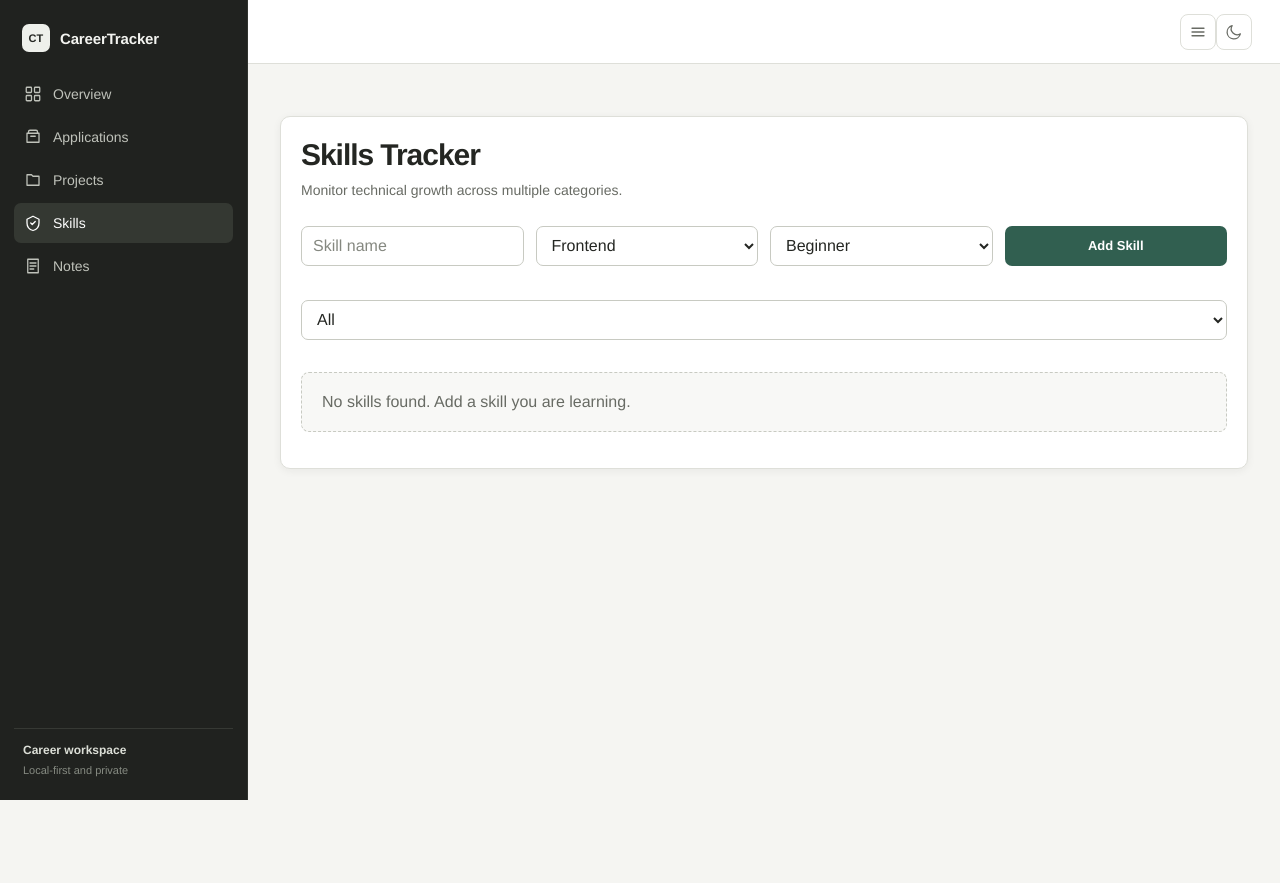
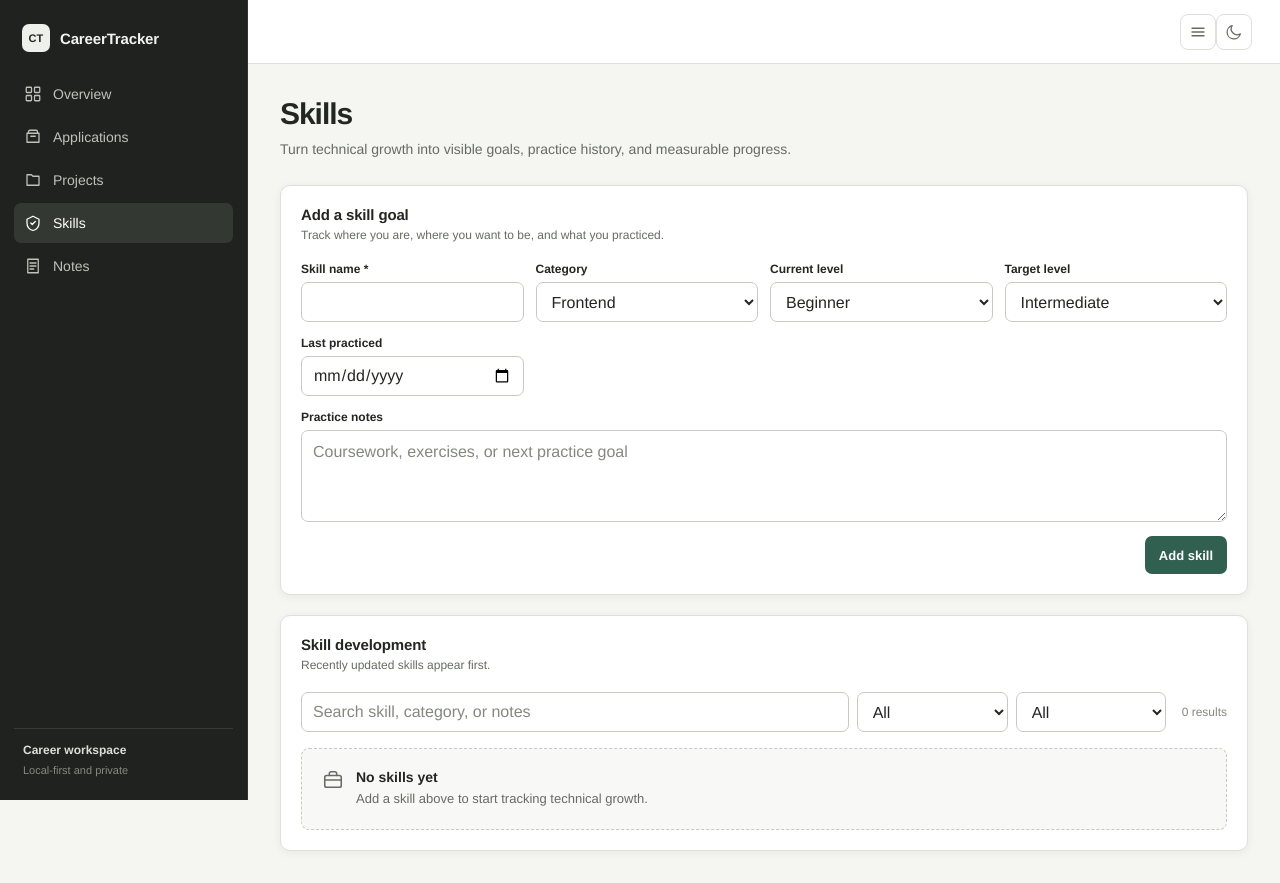
Before and after one commit to gmagnavita15/CareerTracker, a React (Vite) app: page /skills in a window 1280 px wide. Before the commit the page ends 800 px from the top, so only its background shows below. Built offline with nearby package versions, Linux system fonts and the light colour scheme.

Commit message:
feat: modernize skill development workflow

```diff
--- a/src/components/SkillList.tsx
+++ b/src/components/SkillList.tsx
@@ -1,8 +1,16 @@
 import { useState } from "react";
 import toast from "react-hot-toast";
+import { SKILL_CATEGORIES, SKILL_LEVELS } from "../constants";
+import { formatDate } from "../services/formatService";
+import { validateOptionalDate, validateRequired } from "../services/validationService";
 import type { Skill, SkillCategory, SkillLevel } from "../types";
-import { SKILL_CATEGORIES, SKILL_LEVELS } from "../constants";
-import SectionHeader from "./SectionHeader";
+import ConfirmDialog from "./ConfirmDialog";
+import DetailPanel from "./DetailPanel";
+import EmptyState from "./EmptyState";
+import FilterBar from "./FilterBar";
+import FormField from "./FormField";
+import PageHeader from "./PageHeader";
+import StatusBadge from "./StatusBadge";
 
 type SkillListProps = {
   skills: Skill[];
@@ -13,147 +21,226 @@ function SkillList({ skills, setSkills }: SkillListProps) {
   const [name, setName] = useState("");
   const [category, setCategory] = useState<SkillCategory>("Frontend");
   const [level, setLevel] = useState<SkillLevel>("Beginner");
-  const [categoryFilter, setCategoryFilter] = useState("All");
+  const [targetLevel, setTargetLevel] = useState<SkillLevel>("Intermediate");
+  const [lastPracticed, setLastPracticed] = useState("");
+  const [notes, setNotes] = useState("");
+  const [nameError, setNameError] = useState("");
+  const [dateError, setDateError] = useState("");
+  const [searchTerm, setSearchTerm] = useState("");
+  const [categoryFilter, setCategoryFilter] = useState<"All" | SkillCategory>("All");
+  const [levelFilter, setLevelFilter] = useState<"All" | SkillLevel>("All");
+  const [pendingDelete, setPendingDelete] = useState<Skill | null>(null);
 
   function handleSubmit(event: React.FormEvent) {
     event.preventDefault();
-
-    if (!name.trim()) {
-      toast.error("Skill name is required");
+    const nextNameError = validateRequired(name, "Skill name", 80);
+    const nextDateError = validateOptionalDate(lastPracticed);
+    setNameError(nextNameError);
+    setDateError(nextDateError);
+    if (nextNameError || nextDateError) {
+      toast.error("Review the highlighted skill fields.");
       return;
     }
 
-    const newSkill: Skill = {
+    const timestamp = new Date().toISOString();
+    setSkills((current) => [...current, {
       id: crypto.randomUUID(),
       name: name.trim(),
       category,
       level,
-      targetLevel: level,
-      lastPracticed: "",
-      notes: "",
-      createdAt: new Date().toISOString(),
-      updatedAt: new Date().toISOString(),
-    };
-
-    setSkills([...skills, newSkill]);
+      targetLevel,
+      lastPracticed,
+      notes: notes.trim(),
+      createdAt: timestamp,
+      updatedAt: timestamp,
+    }]);
     toast.success("Skill added");
-
     setName("");
     setCategory("Frontend");
     setLevel("Beginner");
+    setTargetLevel("Intermediate");
+    setLastPracticed("");
+    setNotes("");
+    setNameError("");
+    setDateError("");
   }
 
-  function handleDelete(id: string) {
-    setSkills(skills.filter((skill) => skill.id !== id));
-    toast.success("Skill deleted");
-  }
-
-  function handleLevelChange(id: string, newLevel: SkillLevel) {
-    setSkills(
-      skills.map((skill) =>
-        skill.id === id
-          ? { ...skill, level: newLevel, updatedAt: new Date().toISOString() }
-          : skill
-      )
-    );
-
+  function handleLevelChange(id: string, nextLevel: SkillLevel) {
+    setSkills((current) => current.map((skill) =>
+      skill.id === id
+        ? { ...skill, level: nextLevel, updatedAt: new Date().toISOString() }
+        : skill
+    ));
     toast.success("Skill level updated");
   }
 
-  const filteredSkills =
-    categoryFilter === "All"
-      ? skills
-      : skills.filter((skill) => skill.category === categoryFilter);
+  function confirmDelete() {
+    if (!pendingDelete) return;
+    setSkills((current) => current.filter((skill) => skill.id !== pendingDelete.id));
+    toast.success("Skill deleted");
+    setPendingDelete(null);
+  }
+
+  const filteredSkills = skills
+    .filter((skill) => {
+      const search = searchTerm.trim().toLowerCase();
+      return (
+        (!search || [skill.name, skill.category, skill.notes]
+          .some((value) => value.toLowerCase().includes(search))) &&
+        (categoryFilter === "All" || skill.category === categoryFilter) &&
+        (levelFilter === "All" || skill.level === levelFilter)
+      );
+    })
+    .sort((a, b) => Date.parse(b.updatedAt) - Date.parse(a.updatedAt));
 
   return (
-    <section className="section-card">
-      <SectionHeader
-        title="Skills Tracker"
-        description="Monitor technical growth across multiple categories."
+    <>
+      <PageHeader
+        description="Turn technical growth into visible goals, practice history, and measurable progress."
+        title="Skills"
       />
 
-      <form className="application-form" onSubmit={handleSubmit}>
-        <input
-          value={name}
-          onChange={(event) => setName(event.target.value)}
-          placeholder="Skill name"
-        />
+      <section className="section-card">
+        <div className="panel-heading">
+          <div>
+            <h2>Add a skill goal</h2>
+            <p>Track where you are, where you want to be, and what you practiced.</p>
+          </div>
+        </div>
+        <form className="form-grid" noValidate onSubmit={handleSubmit}>
+          <FormField error={nameError} htmlFor="skill-name" label="Skill name" required>
+            <input
+              aria-describedby={nameError ? "skill-name-help" : undefined}
+              id="skill-name"
+              maxLength={80}
+              onChange={(event) => setName(event.target.value)}
+              value={name}
+            />
+          </FormField>
+          <FormField htmlFor="skill-category" label="Category">
+            <select id="skill-category" onChange={(event) => setCategory(event.target.value as SkillCategory)} value={category}>
+              {SKILL_CATEGORIES.map((option) => <option key={option}>{option}</option>)}
+            </select>
+          </FormField>
+          <FormField htmlFor="skill-level" label="Current level">
+            <select id="skill-level" onChange={(event) => setLevel(event.target.value as SkillLevel)} value={level}>
+              {SKILL_LEVELS.map((option) => <option key={option}>{option}</option>)}
+            </select>
+          </FormField>
+          <FormField htmlFor="skill-target" label="Target level">
+            <select id="skill-target" onChange={(event) => setTargetLevel(event.target.value as SkillLevel)} value={targetLevel}>
+              {SKILL_LEVELS.map((option) => <option key={option}>{option}</option>)}
+            </select>
+          </FormField>
+          <FormField error={dateError} htmlFor="skill-practiced" label="Last practiced">
+            <input
+              aria-describedby={dateError ? "skill-practiced-help" : undefined}
+              id="skill-practiced"
+              onChange={(event) => setLastPracticed(event.target.value)}
+              type="date"
+              value={lastPracticed}
+            />
+          </FormField>
+          <FormField htmlFor="skill-notes" label="Practice notes">
+            <textarea
+              id="skill-notes"
+              maxLength={800}
+              onChange={(event) => setNotes(event.target.value)}
+              placeholder="Coursework, exercises, or next practice goal"
+              rows={3}
+              value={notes}
+            />
+          </FormField>
+          <div className="form-actions"><button type="submit">Add skill</button></div>
+        </form>
+      </section>
 
-        <select
-          value={category}
-          onChange={(event) => setCategory(event.target.value as SkillCategory)}
-        >
-          {SKILL_CATEGORIES.map((categoryOption) => (
-            <option key={categoryOption}>{categoryOption}</option>
-          ))}
-        </select>
+      <section className="section-card">
+        <div className="panel-heading">
+          <div>
+            <h2>Skill development</h2>
+            <p>Recently updated skills appear first.</p>
+          </div>
+        </div>
+        <FilterBar resultCount={filteredSkills.length}>
+          <input
+            aria-label="Search skills"
+            className="search-field"
+            onChange={(event) => setSearchTerm(event.target.value)}
+            placeholder="Search skill, category, or notes"
+            type="search"
+            value={searchTerm}
+          />
+          <select aria-label="Filter by skill category" onChange={(event) => setCategoryFilter(event.target.value as "All" | SkillCategory)} value={categoryFilter}>
+            <option>All</option>
+            {SKILL_CATEGORIES.map((option) => <option key={option}>{option}</option>)}
+          </select>
+          <select aria-label="Filter by current skill level" onChange={(event) => setLevelFilter(event.target.value as "All" | SkillLevel)} value={levelFilter}>
+            <option>All</option>
+            {SKILL_LEVELS.map((option) => <option key={option}>{option}</option>)}
+          </select>
+        </FilterBar>
 
-        <select value={level} onChange={(event) => setLevel(event.target.value as SkillLevel)}>
-          {SKILL_LEVELS.map((levelOption) => (
-            <option key={levelOption}>{levelOption}</option>
-          ))}
-        </select>
-
-        <button type="submit">Add Skill</button>
-      </form>
-
-      <select
-        className="search-input"
-        value={categoryFilter}
-        onChange={(event) => setCategoryFilter(event.target.value)}
-      >
-        <option>All</option>
-        {SKILL_CATEGORIES.map((categoryOption) => (
-          <option key={categoryOption}>{categoryOption}</option>
-        ))}
-      </select>
-
-      {filteredSkills.length === 0 ? (
-        <p className="empty-state">No skills found. Add a skill you are learning.</p>
-      ) : (
-        <table className="application-table">
-          <thead>
-            <tr>
-              <th>Skill</th>
-              <th>Category</th>
-              <th>Level</th>
-              <th>Actions</th>
-            </tr>
-          </thead>
-
-          <tbody>
+        {skills.length === 0 ? (
+          <EmptyState description="Add a skill above to start tracking technical growth." title="No skills yet" />
+        ) : filteredSkills.length === 0 ? (
+          <EmptyState description="Try a broader search or clear the current filters." title="No skills match" />
+        ) : (
+          <div className="skill-grid">
             {filteredSkills.map((skill) => (
-              <tr key={skill.id}>
-                <td>{skill.name}</td>
-                <td>{skill.category}</td>
-                <td>
+              <article className="skill-card" key={skill.id}>
+                <div className="record-card-header">
+                  <div>
+                    <h3>{skill.name}</h3>
+                    <p>{skill.category}</p>
+                  </div>
+                  <StatusBadge value={skill.level} />
+                </div>
+                <div className="skill-progress" aria-label={`${skill.name}: ${skill.level}, target ${skill.targetLevel}`}>
+                  <div className="skill-progress-labels">
+                    <span>{skill.level}</span>
+                    <span>Target: {skill.targetLevel}</span>
+                  </div>
+                  <div className="skill-progress-track">
+                    <span style={{ width: `${levelProgress(skill.level)}%` }} />
+                    <i style={{ left: `${levelProgress(skill.targetLevel)}%` }} />
+                  </div>
+                </div>
+                <p className="practice-date">Last practiced: {formatDate(skill.lastPracticed)}</p>
+                <DetailPanel label="Practice notes">
+                  {skill.notes || "No practice notes added."}
+                </DetailPanel>
+                <div className="record-actions">
                   <select
-                    className="status-select"
+                    aria-label={`Update level for ${skill.name}`}
+                    onChange={(event) => handleLevelChange(skill.id, event.target.value as SkillLevel)}
                     value={skill.level}
-                    onChange={(event) =>
-                      handleLevelChange(skill.id, event.target.value as SkillLevel)
-                    }
                   >
-                    {SKILL_LEVELS.map((levelOption) => (
-                      <option key={levelOption}>{levelOption}</option>
-                    ))}
+                    {SKILL_LEVELS.map((option) => <option key={option}>{option}</option>)}
                   </select>
-                </td>
-                <td>
-                  <button
-                    className="delete-button"
-                    onClick={() => handleDelete(skill.id)}
-                  >
+                  <button className="button-secondary danger-text" onClick={() => setPendingDelete(skill)} type="button">
                     Delete
                   </button>
-                </td>
-              </tr>
+                </div>
+              </article>
             ))}
-          </tbody>
-        </table>
-      )}
-    </section>
+          </div>
+        )}
+      </section>
+
+      <ConfirmDialog
+        description={pendingDelete ? `This permanently removes ${pendingDelete.name} from your skill tracker.` : ""}
+        onCancel={() => setPendingDelete(null)}
+        onConfirm={confirmDelete}
+        open={Boolean(pendingDelete)}
+        title="Delete skill?"
+      />
+    </>
   );
 }
 
+function levelProgress(level: SkillLevel) {
+  return ({ Beginner: 33, Intermediate: 66, Advanced: 100 } as const)[level];
+}
+
 export default SkillList;
```
Also changed, not shown: src/index.css (+13 -0 lines).
